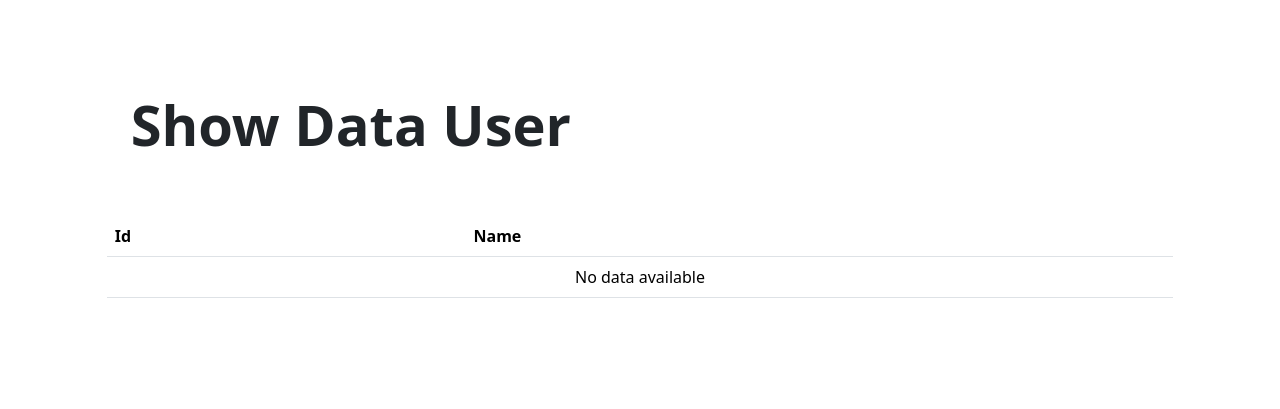
After one commit to AriSyafri/inventoriAtk, a PHP site: template app/View/User/show.php in a window 1280 px wide. The commit adds this page. Shown: the top 409 px of the page. Run offline with PHP 8.4, Linux system fonts and the light colour scheme; the template is opened without the code that fills it, so the values that code supplies are empty.

Commit message:
membuat controller untuk menampilkan data user

```diff
--- a/app/View/Home/dashboard.php
+++ b/app/View/Home/dashboard.php
@@ -13,6 +13,9 @@
                     <a href="/users/password" class="w-100 btn btn-lg btn-primary">Password</a>
                 </div>
                 <div class="form-floating mb-3">
+                    <a href="/users/show" class="w-100 btn btn-lg btn-primary">Show Data</a>
+                </div>
+                <div class="form-floating mb-3">
                     <a href="/users/logout" class="w-100 btn btn-lg btn-danger">Logout</a>
                 </div>
             </div>
--- /dev/null
+++ b/app/View/User/show.php
@@ -0,0 +1,38 @@
+<div class="container col-xl-10 col-xxl-8 px-4 py-5">
+    <?php if (isset($model['error'])) { ?>
+        <div class="row">
+            <div class="alert alert-danger" role="alert">
+                <?= htmlspecialchars($model['error']); ?>
+            </div>
+        </div>
+    <?php } ?>
+
+    <div class="row align-items-center g-lg-5 py-5">
+        <div class="col-lg-7 text-center text-lg-start">
+            <h1 class="display-4 fw-bold lh-1 mb-3">Show Data User</h1>
+        </div>
+
+        <table class="table">
+            <thead>
+                <tr>
+                    <th scope="col">Id</th>
+                    <th scope="col">Name</th>
+                </tr>
+            </thead>
+            <tbody>
+                <?php if (!empty($model['users'])) { ?>
+                    <?php foreach ($model['users'] as $user) { ?>
+                        <tr>
+                            <td><?= htmlspecialchars($user->id); ?></td>
+                            <td><?= htmlspecialchars($user->name); ?></td>
+                        </tr>
+                    <?php } ?>
+                <?php } else { ?>
+                    <tr>
+                        <td colspan="2" class="text-center">No data available</td>
+                    </tr>
+                <?php } ?>
+            </tbody>
+        </table>
+    </div>
+</div>
--- a/public/index.php
+++ b/public/index.php
@@ -26,6 +26,7 @@ Router::add('GET', '/users/profile', UserController::class, 'updateProfile', [Mu
 Router::add('POST', '/users/profile', UserController::class, 'postUpdateProfile', [MustLoginMiddleware::class]);
 Router::add('GET', '/users/password', UserController::class, 'updatePassword', [MustLoginMiddleware::class]);
 Router::add('POST', '/users/password', UserController::class, 'postUpdatePassword', [MustLoginMiddleware::class]);
+Router::add('GET', '/users/show', UserController::class, 'getAllUsers', [MustLoginMiddleware::class]);
 
 
 Router::run();
```
Also changed, not shown: app/Controller/UserController.php (+23 -0 lines).
